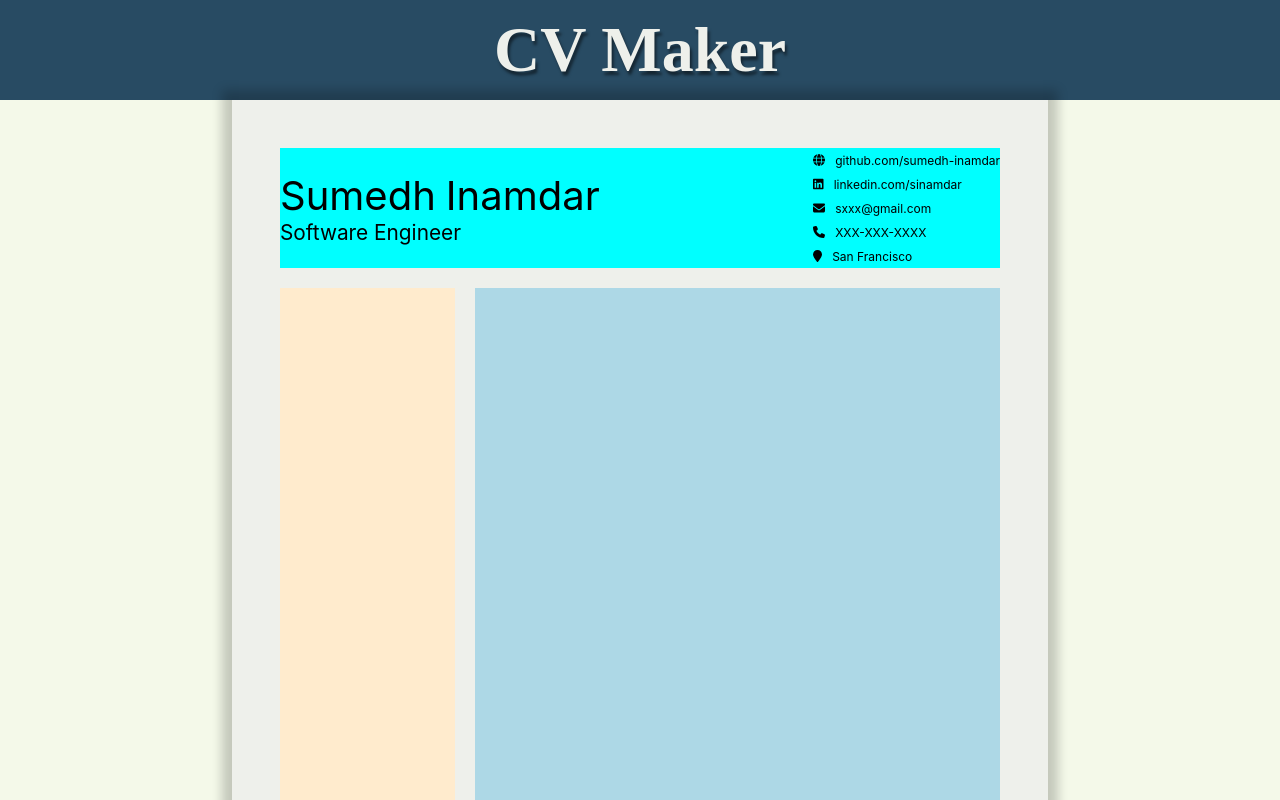
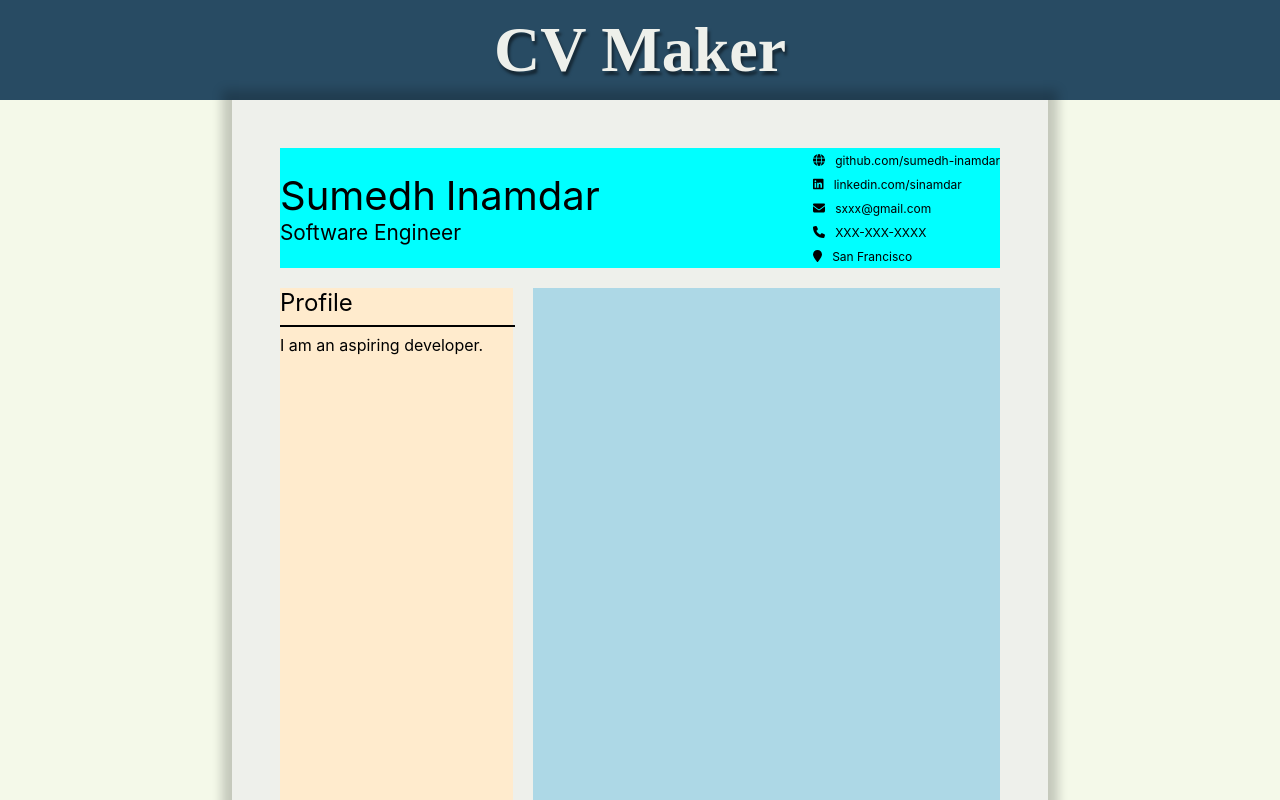
Before and after one commit to sumedh-inamdar/cv-application, a React (Create React App) app: page / in a window 1280 px wide. Shown: the top 800 px of the page. Built offline with nearby package versions, Linux system fonts and the light colour scheme; the HTML template or start-up script is replaced by a standard one; a web font is replaced by a local one.

Commit message:
Added CVProfile component, converted input to textarea

```diff
--- a/src/components/CVHeader.js
+++ b/src/components/CV-components/CVHeader.js
@@ -1,6 +1,6 @@
 import React, { Component } from 'react';
-import '../styles/CVContainer.css';
-import '../styles/CVHeader.css';
+import '../../styles/CVContainer.css';
+import '../../styles/CVHeader.css';
 import Field from './Field';
 import {
   faEnvelope,
--- /dev/null
+++ b/src/components/CV-components/CVProfile.js
@@ -0,0 +1,34 @@
+import React, { Component } from 'react';
+import '../../styles/CVMain.css';
+import Field from './Field';
+
+export default class CVProfile extends Component {
+  constructor(props) {
+    super(props);
+    this.state = {
+      profile: 'I am an aspiring developer.'
+    };
+    this.changeState = this.changeState.bind(this);
+  }
+  changeState(event) {
+    const key = event.target.id.split('Input')[0];
+    this.setState({
+      [key]: event.target.value
+    });
+  }
+  render() {
+    return (
+      <div id="cvProfile">
+        <div className="sectionHeading">Profile</div>
+        <hr className="sectionBreak"></hr>
+        <Field
+          text={this.state.profile}
+          handleChange={this.changeState}
+          id="profile"
+          maxLength={500}
+          className="cvText"
+        />
+      </div>
+    );
+  }
+}
--- a/src/components/Field.js
+++ b/src/components/CV-components/Field.js
@@ -1,6 +1,6 @@
 import React, { Component } from 'react';
 import PropTypes from 'prop-types';
-import '../styles/Field.css';
+import '../../styles/Field.css';
 import { FontAwesomeIcon } from '@fortawesome/react-fontawesome';
 import { faCheck } from '@fortawesome/free-solid-svg-icons';
 
@@ -11,7 +11,7 @@ function FieldDisplay({ text, handleClick, id, className }) {
       className={className + ' fieldDisp'}
       onClick={handleClick}
       id={id + 'Disp'}>
-      {text}
+      {text || 'empty'}
     </div>
   );
 }
@@ -19,7 +19,7 @@ FieldDisplay.propTypes = {
   text: PropTypes.string.isRequired,
   handleClick: PropTypes.func.isRequired,
   id: PropTypes.string.isRequired,
-  className: PropTypes.string.isRequired
+  className: PropTypes.string
 };
 
 function FieldInput({
@@ -32,12 +32,13 @@ function FieldInput({
 }) {
   return (
     <form onSubmit={handleSubmit}>
-      <input
+      <textarea
         value={text}
         onChange={handleChange}
         id={id + 'Input'}
         maxLength={maxLength}
         className={className}
+        placeholder="Placeholder"
       />
       <FontAwesomeIcon
         icon={faCheck}
@@ -53,8 +54,8 @@ FieldInput.propTypes = {
   handleChange: PropTypes.func.isRequired,
   handleSubmit: PropTypes.func.isRequired,
   id: PropTypes.string.isRequired,
-  maxLength: PropTypes.number.isRequired,
-  className: PropTypes.string.isRequired
+  maxLength: PropTypes.number,
+  className: PropTypes.string
 };
 
 export default class Field extends Component {
@@ -104,6 +105,6 @@ Field.propTypes = {
   text: PropTypes.string.isRequired,
   handleChange: PropTypes.func.isRequired,
   id: PropTypes.string.isRequired,
-  maxLength: PropTypes.number.isRequired,
-  className: PropTypes.string.isRequired
+  maxLength: PropTypes.number,
+  className: PropTypes.string
 };
--- a/src/components/CVContainer.js
+++ b/src/components/CVContainer.js
@@ -1,6 +1,7 @@
 import React, { Component } from 'react';
 import '../styles/CVContainer.css';
-import CVHeader from './CVHeader';
+import CVHeader from './CV-components/CVHeader';
+import CVProfile from './CV-components/CVProfile';
 
 export default class CVContainer extends Component {
   render() {
@@ -8,7 +9,9 @@ export default class CVContainer extends Component {
       <div id="cvCont">
         <CVHeader />
         <div id="cvMain">
-          <div id="cvMainLeft"></div>
+          <div id="cvMainLeft">
+            <CVProfile />
+          </div>
           <div id="cvMainRight"></div>
         </div>
       </div>
--- a/src/styles/CVContainer.css
+++ b/src/styles/CVContainer.css
@@ -1,6 +1,8 @@
 :root {
     --CV-margin-border: 0.5in;
     --CV-margin-inner: 10px;
+    --CV-input-padding: 4px;
+    --CV-input-border: 2px;
 }
 
 #cvCont {
@@ -25,12 +27,12 @@
     margin-top: var(--CV-margin-inner);
 }
 #cvMainLeft {
-    flex: 1 0 auto;
+    flex: 1 0 0;
     background-color:blanchedalmond;
     margin-right: var(--CV-margin-inner);
 }
 #cvMainRight {
-    flex: 3 0 auto;
+    flex: 2 0 0;
     background-color: lightblue;
     margin-left: var(--CV-margin-inner);
 }
--- a/src/styles/CVHeader.css
+++ b/src/styles/CVHeader.css
@@ -35,6 +35,8 @@
 
 #titleDisp, #titleInput {
     font-size: 1.3rem;
+    width: fit-content;
+    height: fit-content;
 }
 
 .flexRow {
--- /dev/null
+++ b/src/styles/CVMain.css
@@ -0,0 +1,24 @@
+.sectionHeading {
+    font-size: 1.5rem;
+}
+.sectionBreak {
+    border: 0.5px solid black;
+    width: 100%;
+}
+
+#cvProfile{
+    display: flex;
+    flex-direction: column;
+}
+#profileInput, #profileDisp {
+    height: 100px;
+    width: 100%;
+    word-wrap: break-word;
+    overflow-wrap: break-word;
+}
+#profileInput {
+    padding: var(--CV-input-padding);
+    border-width: var(--CV-input-border);
+    width: calc(100% - 2 * (var(--CV-input-padding) + var(--CV-input-border)));
+
+}
```
